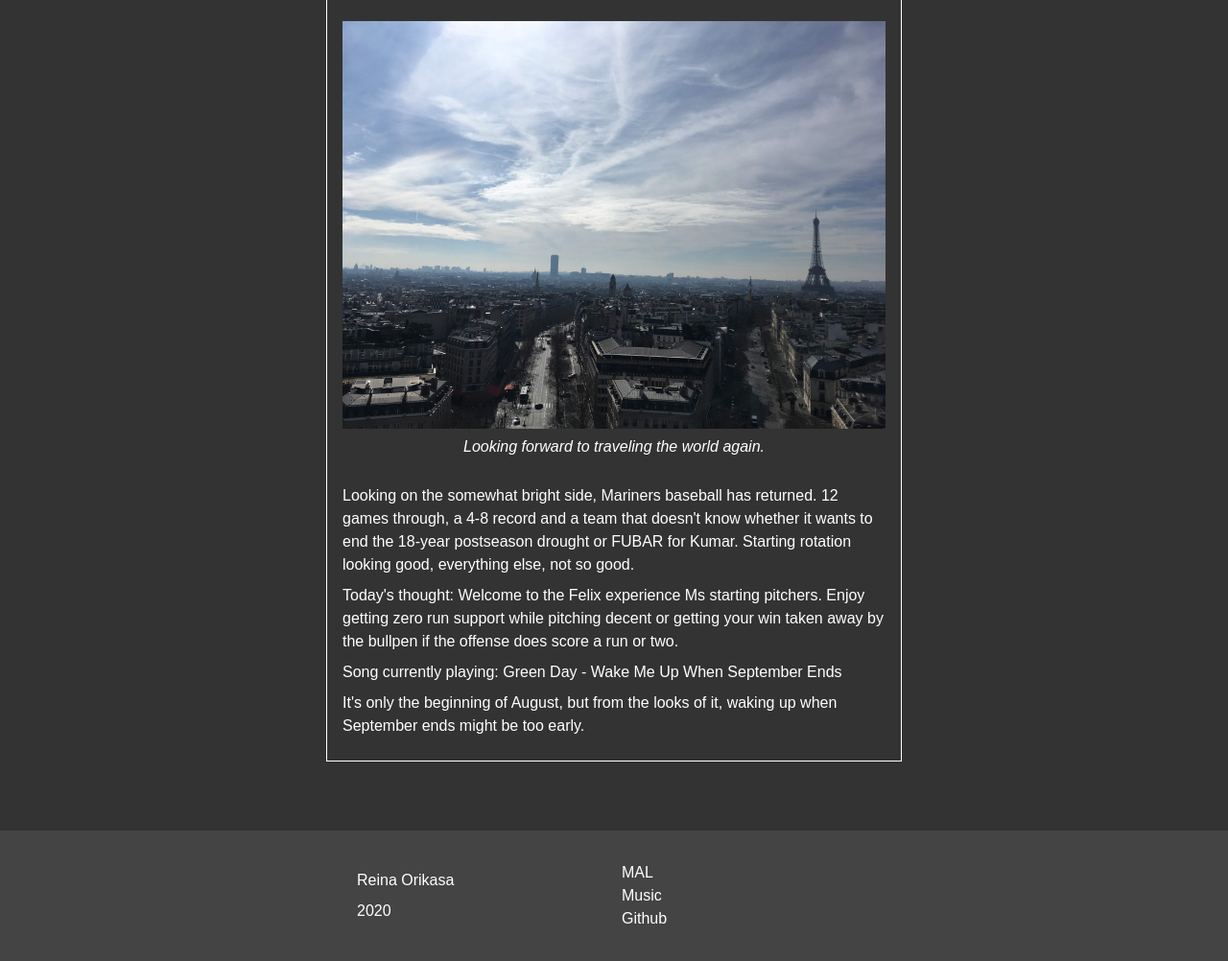
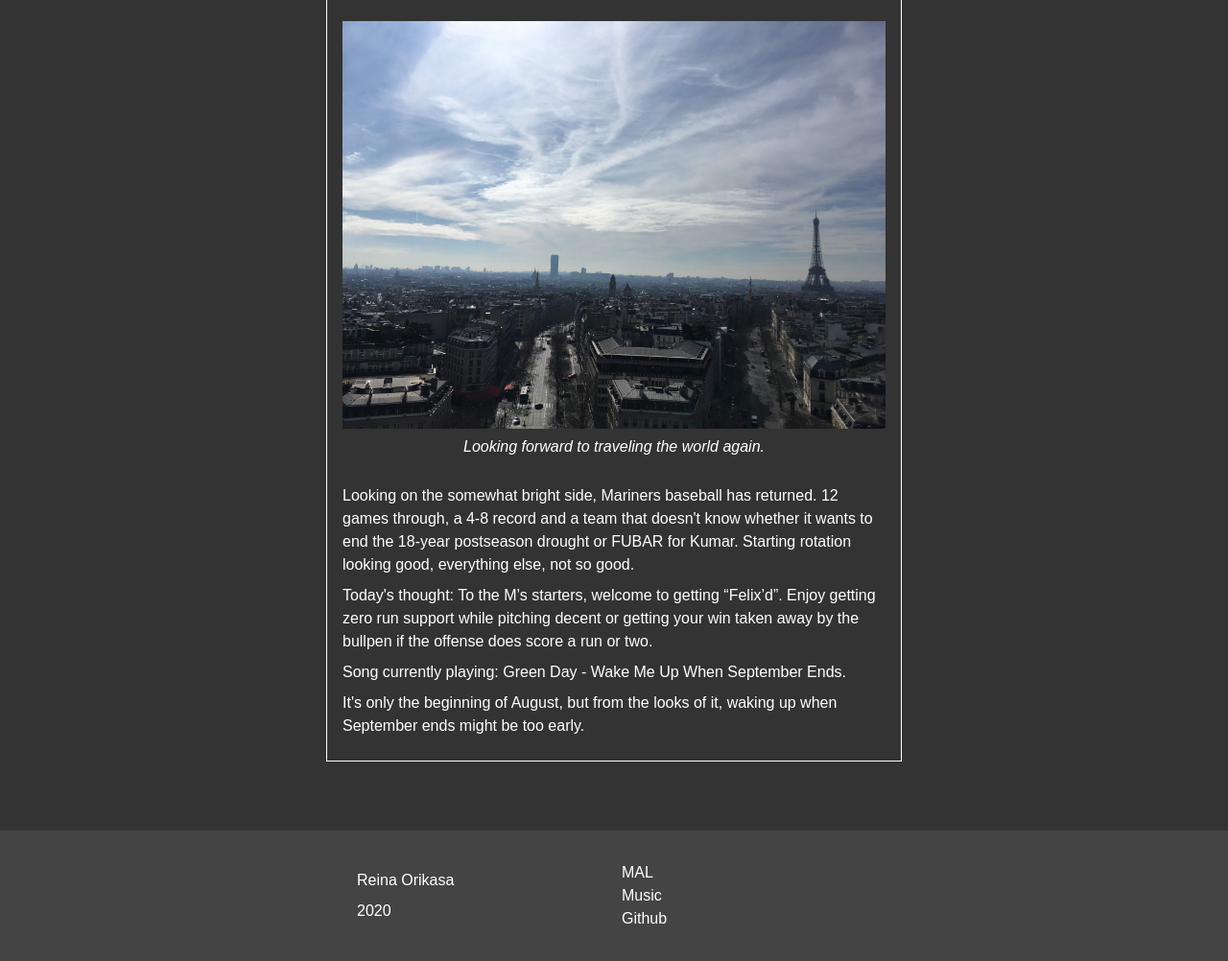
Before and after one commit to Reina-Orikasa/blog, a plain HTML site: page index.html in a window 1280 px wide. Shown: the part 1035-2037 px from the top of the page at 96% size. Drawn offline with Linux system fonts and the light colour scheme.

Commit message:
Fixed spelling

```diff
--- a/index.html
+++ b/index.html
@@ -144,14 +144,14 @@
                   everything else, not so good.
                 </p>
                 <p>
-                  Today's thought: Welcome to the Felix experience Ms starting
-                  pitchers. Enjoy getting zero run support while pitching decent
-                  or getting your win taken away by the bullpen if the offense
-                  does score a run or two.
+                  Today's thought: To the M’s starters, welcome to getting
+                  “Felix’d”. Enjoy getting zero run support while pitching
+                  decent or getting your win taken away by the bullpen if the
+                  offense does score a run or two.
                 </p>
                 <p>
                   Song currently playing: Green Day - Wake Me Up When September
-                  Ends
+                  Ends.
                 </p>
                 <p>
                   It's only the beginning of August, but from the looks of it,
```
